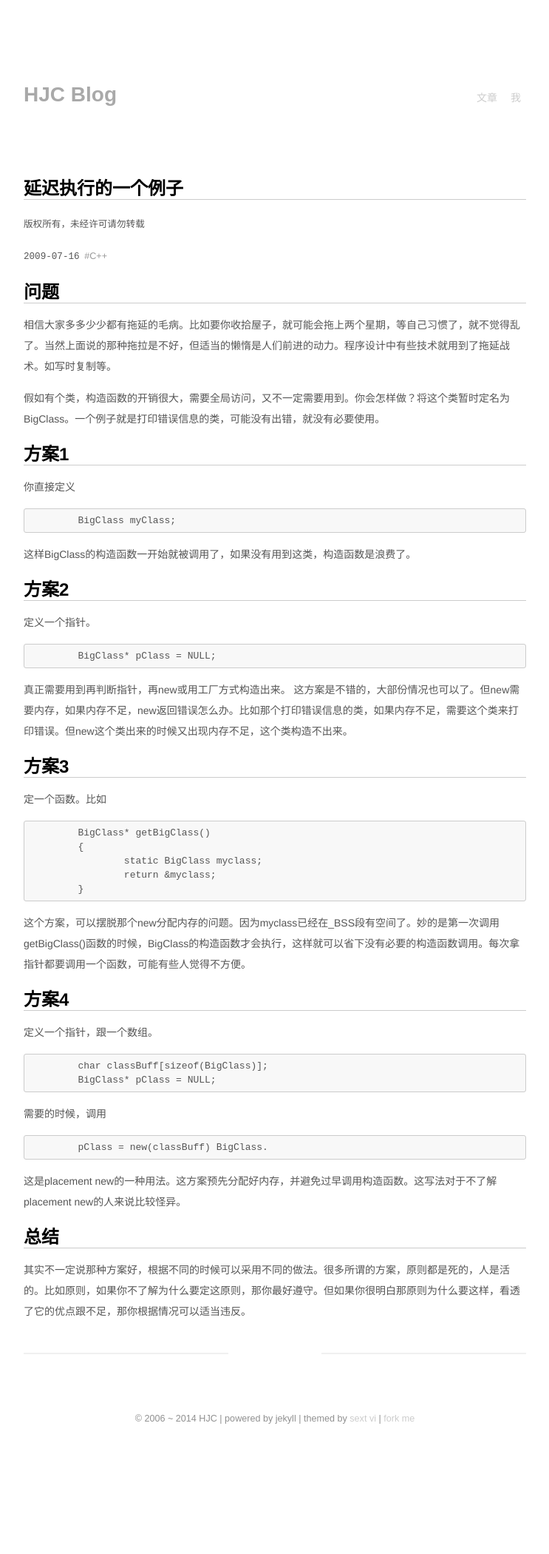
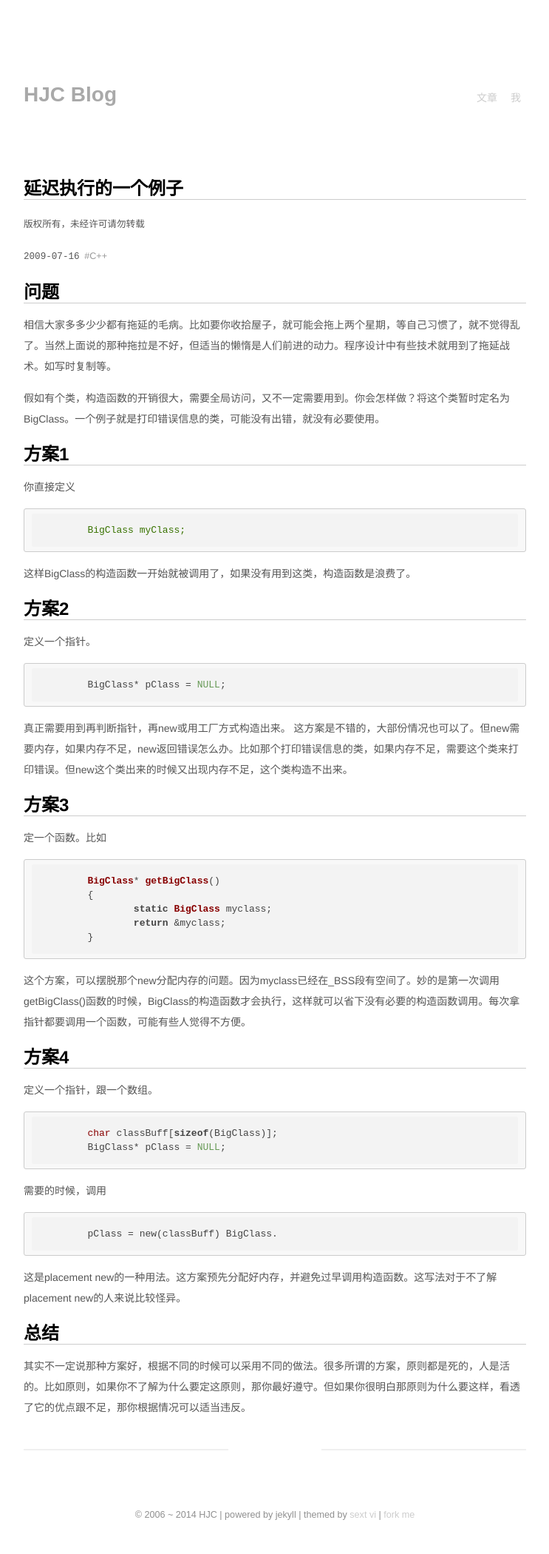
Before and after one commit to jzpangpang/hjcapple.github.com, a Jekyll site: the page built from _posts/2009-07-16-lazy-run-example.md, in a window 1280 px wide. Shown: the whole page at 74% size, without its empty margins (268-1011 px from the left). Built offline with Jekyll 4.4.1, drawn with Linux system fonts in a browser that asks for light colours; nearby versions of some CDN libraries; Markdown is read by kramdown in place of the engine named in the settings; before the commit the page ends 1970 px from its top, so only the background shows below that.

Commit message:
嵌入语法高亮

```diff
--- a/_layouts/default.html
+++ b/_layouts/default.html
@@ -12,6 +12,7 @@
     <link href="/atom.xml" rel="alternate" title="{{ site.name }}" type="application/atom+xml" />
     <link rel="stylesheet" href="/media/css/main.css" />
     <link rel="shortcut icon" href="/favicon.ico" type="image/x-icon" />
+    <link href="http://cdn.bootcss.com/highlight.js/8.0/styles/default.min.css" rel="stylesheet">
   </head>
   <body>
       <div id="main" role="main">
--- a/media/css/main.css
+++ b/media/css/main.css
@@ -435,12 +435,10 @@ pre code {
   border-radius: 3px; }
 
 pre {
-  background-color: #f8f8f8;
   border: 1px solid #cccccc;
   font-size: 13px;
   line-height: 19px;
   overflow: auto;
-  padding: 6px 10px;
   border-radius: 3px; }
   pre code, pre tt {
     background-color: transparent;
```
Also changed, not shown: other parts of _layouts/default.html (+3 -0 lines), _layouts/post.html (+0 -27 lines).
